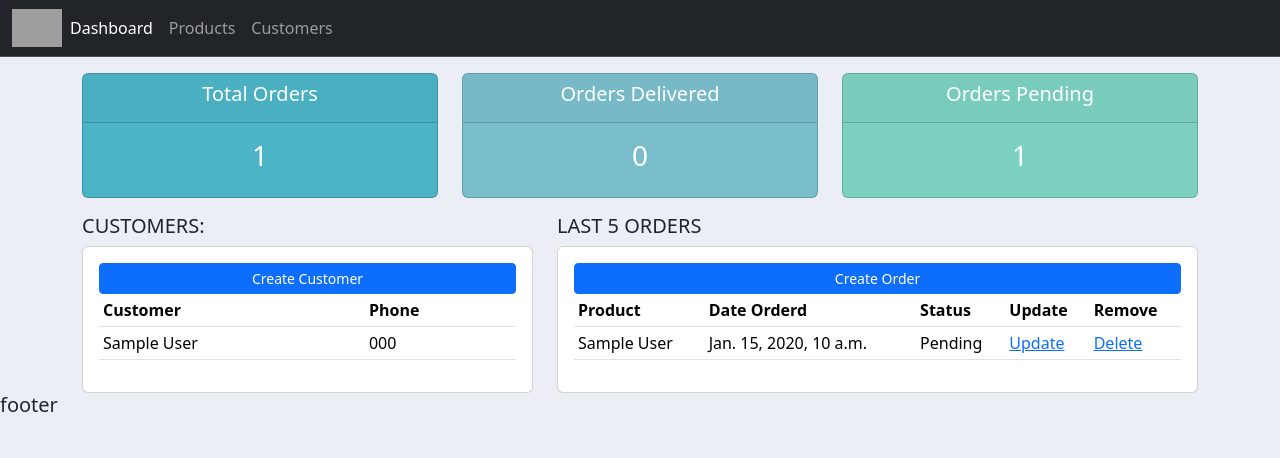
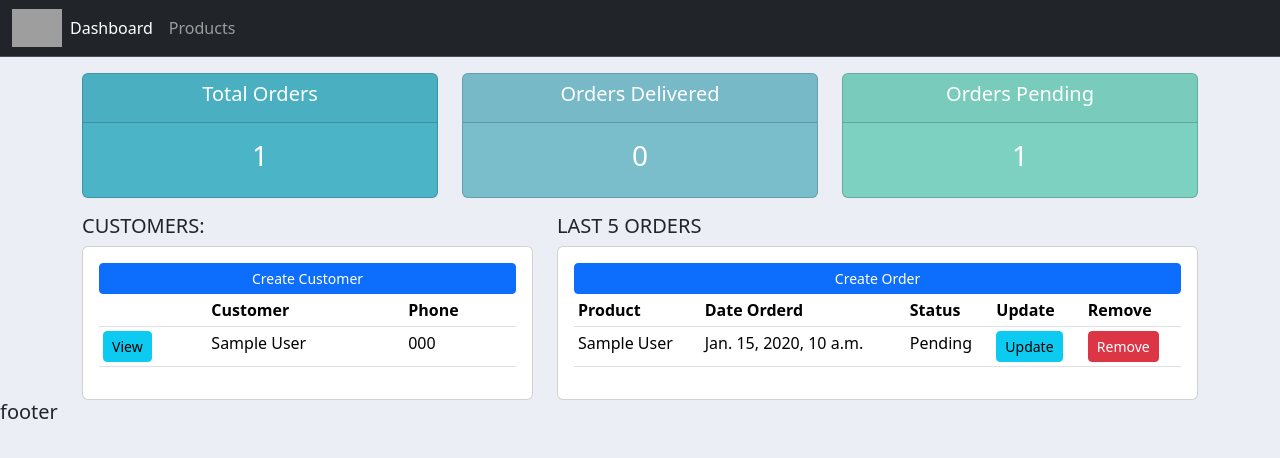
Before and after one commit to Anjasfedo/django_customer_management, a Django app: page /accounts/ in a window 1280 px wide. Shown: the top 458 px of the page. Run offline with Django 5.2, Linux system fonts and the light colour scheme; tables that the repository leaves empty hold one stand-in row (values such as "Sample post"); grey boxes are pictures that could not be loaded.

Commit message:
Dynamic URLs

```diff
--- a/accounts/templates/accounts/dashboard.html
+++ b/accounts/templates/accounts/dashboard.html
@@ -11,12 +11,16 @@
           <a class="btn btn-primary btn-sm btn-block" href="">Create Customer</a>
           <table class="table table-sm">
             <tr>
+              <th></th>
               <th>Customer</th>
               <th>Phone</th>
             </tr>
 
             {% for customer in customers %}
               <tr>
+                <td>
+                  <a class="btn btn-sm btn-info" href="{% url 'customers' customer.id %}">View</a>
+                </td>
                 <td>{{ customer.name }}</td>
                 <td>{{ customer.phone }}</td>
               </tr>
@@ -44,10 +48,10 @@
                 <td>{{ order.created_at }}</td>
                 <td>{{ order.status }}</td>
                 <td>
-                  <a href="">Update</a>
+                  <a class="btn btn-sm btn-info" href="">Update</a>
                 </td>
                 <td>
-                  <a href="">Delete</a>
+                  <a class="btn btn-sm btn-danger" href="">Remove</a>
                 </td>
               </tr>
             {% endfor %}
--- a/accounts/templates/layouts/navbar.html
+++ b/accounts/templates/layouts/navbar.html
@@ -6,13 +6,10 @@
     <div class="collapse navbar-collapse" id="navbarNav">
       <ul class="navbar-nav">
         <li class="nav-item">
-          <a class="nav-link active" aria-current="page" href="#">Dashboard</a>
+          <a class="nav-link active" aria-current="page" href="{% url 'dashboard' %}">Dashboard</a>
         </li>
         <li class="nav-item">
-          <a class="nav-link" href="#">Products</a>
-        </li>
-        <li class="nav-item">
-          <a class="nav-link" href="#">Customers</a>
+          <a class="nav-link" href="{% url 'products' %}">Products</a>
         </li>
       </ul>
     </div>
--- a/accounts/urls.py
+++ b/accounts/urls.py
@@ -2,7 +2,7 @@ from django.urls import path
 from . import views
 
 urlpatterns = [
-    path('', views.home, name='home'),
-    path('products', views.products, name='home'),
-    path('customers', views.customers, name='home')
+    path('', views.home, name='dashboard'),
+    path('products', views.products, name='products'),
+    path('customers/<int:pk>', views.customers, name='customers')
 ]
--- a/accounts/views.py
+++ b/accounts/views.py
@@ -14,6 +14,7 @@ def home(request):
         'delivered': Order.objects.filter(status='Delivered').count(),
         'pending': Order.objects.filter(status='Pending').count()
     }
+
     return render(request, 'accounts/dashboard.html', context)
 
 
@@ -21,8 +22,19 @@ def products(request):
     context = {
         'products': Product.objects.all()
     }
+
     return render(request, 'accounts/products.html', context)
 
 
-def customers(request):
-    return render(request, 'accounts/customers.html', context={})
+def customers(request, pk):
+    customer = Customer.objects.get(id=pk)
+    orders = customer.order_set.all()
+    total_order = orders.count()
+
+    context = {
+        'customer': customer,
+        'orders': orders,
+        'total_orders': total_order
+    }
+
+    return render(request, 'accounts/customers.html', context)
```
Also changed, not shown: accounts/templates/accounts/customers.html (+18 -3 lines).
